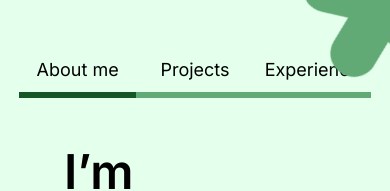
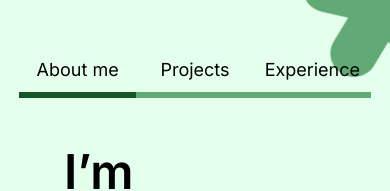
Before and after one commit to Seb0927/seb0927.github.io, a React (Vite) app: page / in a window 390 px wide. Shown: the top 191 px of the page. Built offline with nearby package versions, Linux system fonts and the light colour scheme.

Commit message:
fix: intersection betwen blobs and header fixed
- On mobile devices, if you wanted to go to the righter section, the blob would intersect and it would make it difficult.

```diff
--- a/src/components/background/Background.jsx
+++ b/src/components/background/Background.jsx
@@ -54,21 +54,21 @@ const Background = ({ children, sections, currentSection, setCurrentSection }) =
 
   return (
     <>
-      {/* Blob */}
-      <motion.div className="fixed overflow-hidden left-0 bottom-0 translate-y-1/2 -translate-x-1/2" >
-        <Blob sections={sections} currentSection={currentSection} handleSection={handleSection}></Blob>
-      </motion.div>
-
-      {/* Blob */}
-      <motion.div className="fixed overflow-hidden right-0 top-0 -translate-y-1/2 translate-x-1/2">
-        <Blob sections={sections} currentSection={currentSection} handleSection={handleSection}></Blob>
-      </motion.div>
-
       {/* Background */}
       <motion.div className={`overflow-auto ${bgLightestColorsVariants[indexSection]} md:h-screen md:w-screen md:overflow-hidden md:grid md:grid-cols-13 md:gap-2 md:px-20`}
         variants={lightestVariants}
         layoutId="current-background"
         animate="newColor">
+
+          {/* Blob */}
+          <motion.div className="fixed z-10 overflow-hidden left-0 bottom-0 translate-y-1/2 -translate-x-1/2 sm:z-20" >
+            <Blob sections={sections} currentSection={currentSection} handleSection={handleSection}></Blob>
+          </motion.div>
+
+          {/* Blob */}
+          <motion.div className="fixed z-10 overflow-hidden right-0 top-0 -translate-y-1/2 translate-x-1/2 sm:z-20">
+            <Blob sections={sections} currentSection={currentSection} handleSection={handleSection}></Blob>
+          </motion.div>
 
         {/* Left Arrow */}
         <div className="hidden md:flex md:justify-start md:items-center">
@@ -90,7 +90,7 @@ const Background = ({ children, sections, currentSection, setCurrentSection }) =
         {/* Middle Content*/}
         <div className="md:col-span-11">
           {/* Header */}
-          <motion.div className="text-black w-full pt-12 pb-6 items flex justify-center h-1/6"
+          <motion.div className="relative z-20 text-black w-full pt-12 pb-6 items flex justify-center md:h-1/6 sm:z-10"
             variants={renderVariants}
             initial={"hiddenUp"}
             animate={"visible"}
```
Also changed, not shown: src/App.jsx (line endings or trailing spaces).
